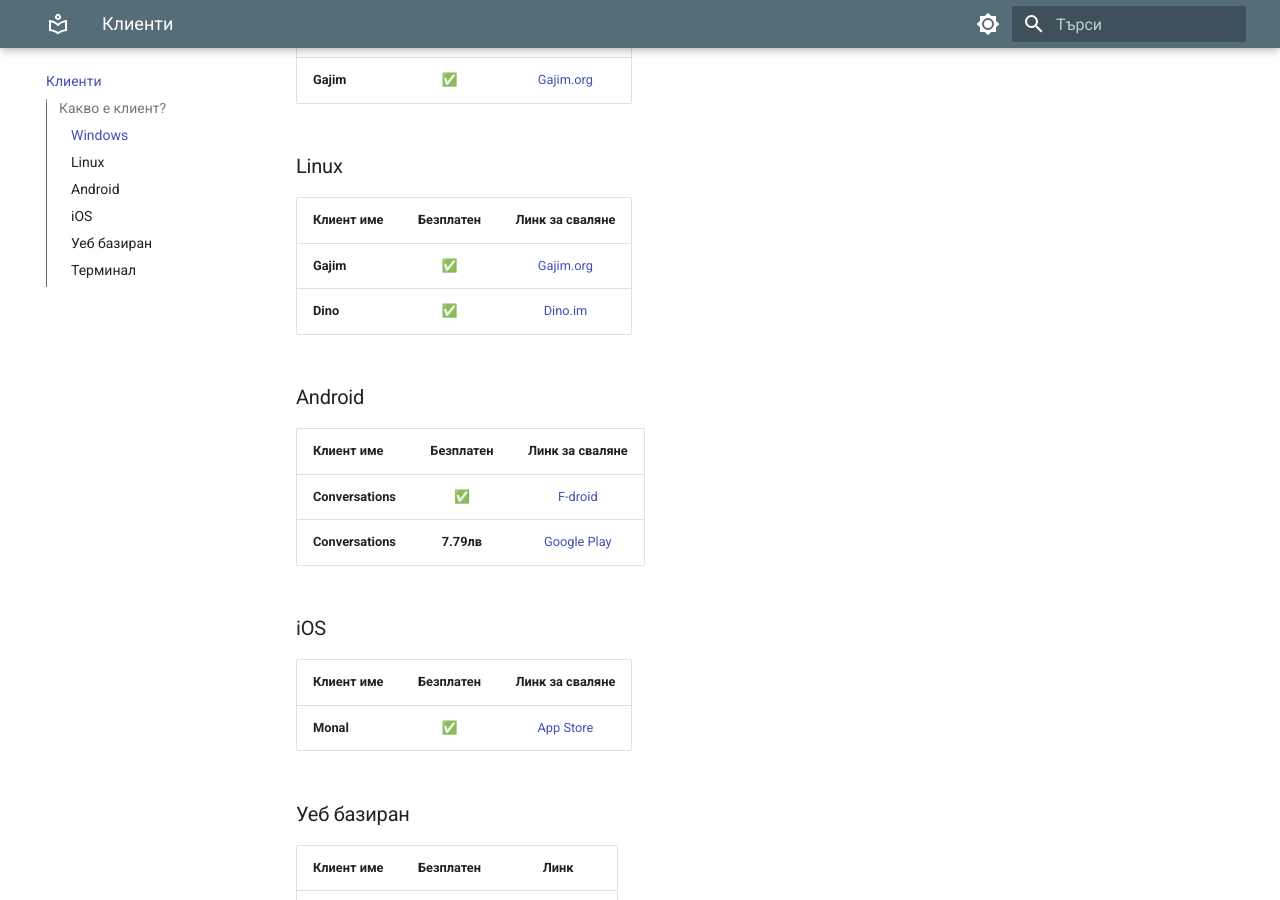
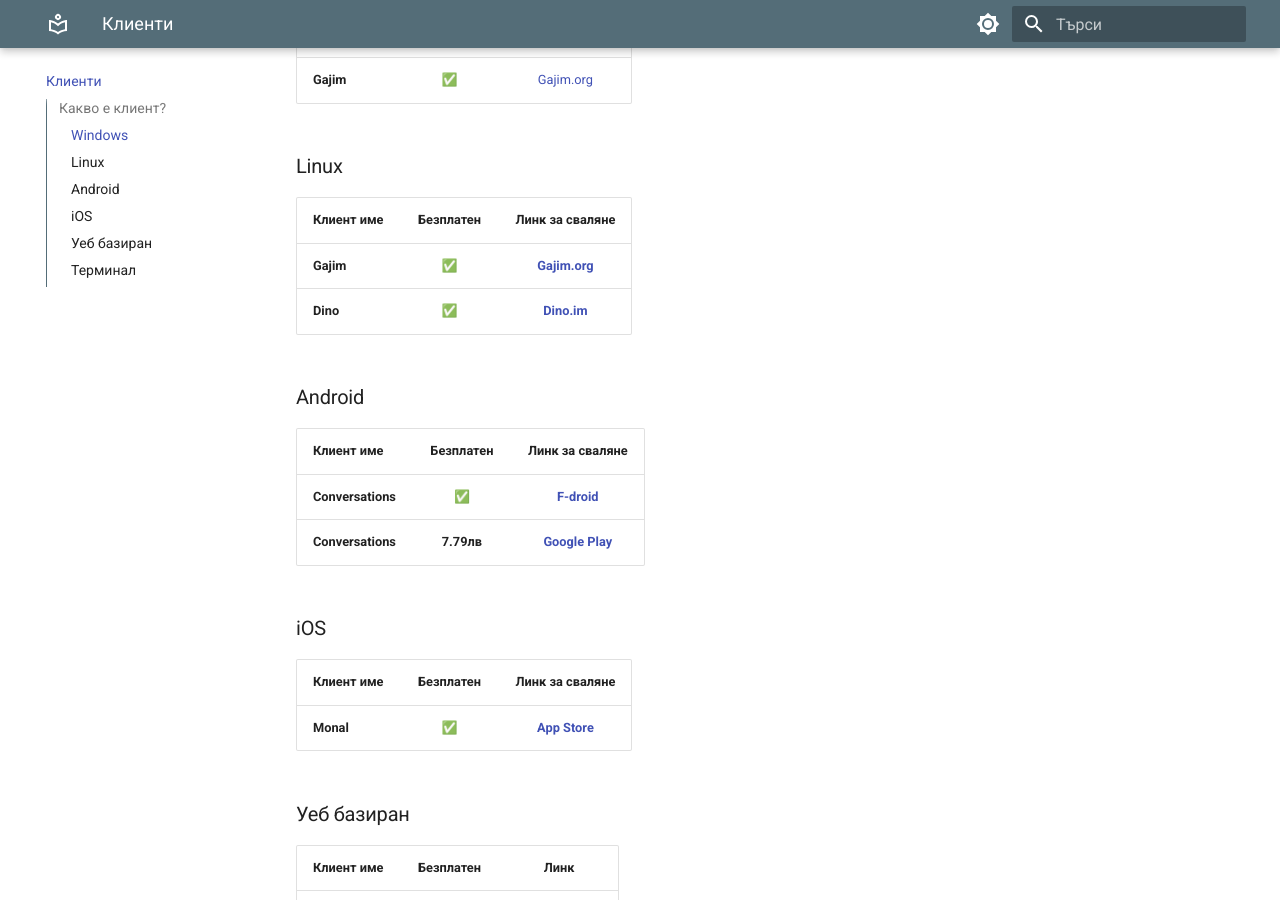
Before and after one commit to MrEddX/docs.chatrix.one, an MkDocs documentation site: the page built from docs/клиенти.md, in a window 1280 px wide and 900 px high, scrolled down 1019 px. Built offline with MkDocs 1.6.1 and Material for MkDocs 9.7.7, drawn with Linux system fonts in a browser that asks for light colours.

Commit message:
Fixed Articles

```diff
--- a/docs/клиенти.md
+++ b/docs/клиенти.md
@@ -21,27 +21,27 @@
 
 | Клиент име           |Безплатен  |Линк за сваляне                               |
 |:---------------------|:---------:|:--------------------------------------------:|
-|**Gajim**             |✅         | [Gajim.org](https://gajim.org/download)      |
-|**Dino**              |✅         | [Dino.im](https://dino.im/#download)         |
+|**Gajim**             |✅         | [**Gajim.org**](https://gajim.org/download) |
+|**Dino**              |✅         | [**Dino.im**](https://dino.im/#download)    |
 
 ### Android
 
 | Клиент име           |Безплатен  |Линк за сваляне                                                                      |
-|:---------------------|:---------:|:-----------------------------------------------------------------------------------:|
-|**Conversations**     |✅        | [F-droid](https://f-droid.org/packages/eu.siacs.conversations/)                    |
-|**Conversations**     | **7.79лв**  | [Google Play](https://play.google.com/store/apps/details?id=eu.siacs.conversations) |
+|:---------------------|:---------:|:----------------------------------------------------------------------------------:|
+|**Conversations**     |✅        | [**F-droid**](https://f-droid.org/packages/eu.siacs.conversations/)                    |
+|**Conversations**     | **7.79лв**  | [**Google Play**](https://play.google.com/store/apps/details?id=eu.siacs.conversations) |
 
 ### iOS
 
 | Клиент име           |Безплатен  |Линк за сваляне                                                         |
 |:---------------------|:---------:|:----------------------------------------------------------------------:|
-|**Monal**             |✅         | [App Store](https://apps.apple.com/us/app/monal-xmpp-chat/id317711500) |
+|**Monal**             |✅         | [**App Store**](https://apps.apple.com/us/app/monal-xmpp-chat/id317711500) |
 
 ### Уеб базиран
 
 | Клиент име           |Безплатен  |Линк                                                      |
 |:---------------------|:---------:|:--------------------------------------------------------:|
-|**Converse.js**       |✅         | [Conversejs.org](https://conversejs.org/fullscreen.html) |
+|**Converse.js**       |✅         | [**Conversejs.org**](https://conversejs.org/fullscreen.html) |
 
 !!! info "Информация"
 
@@ -51,7 +51,7 @@
 
 | Клиент име           |Безплатен  |Линк за сваляне                                  |
 |:---------------------|:---------:|:-----------------------------------------------:|
-|**Profanity**         |✅         | [Profanity-IM](https://profanity-im.github.io/) |
+|**Profanity**         |✅         | [**Profanity-IM**](https://profanity-im.github.io/) |
 
 !!! info "Информация"
 
```
Also changed, not shown: docs/поверителност.md (+2 -2 lines).
